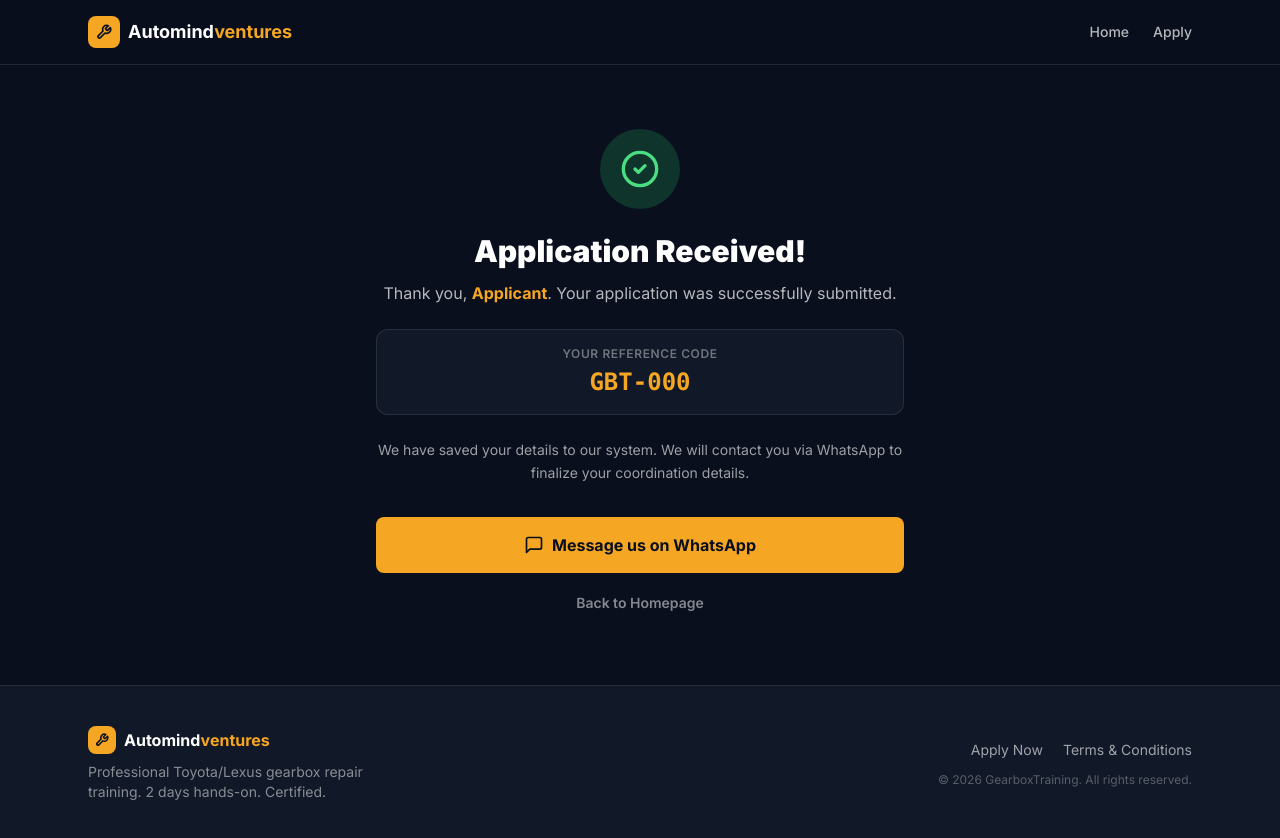
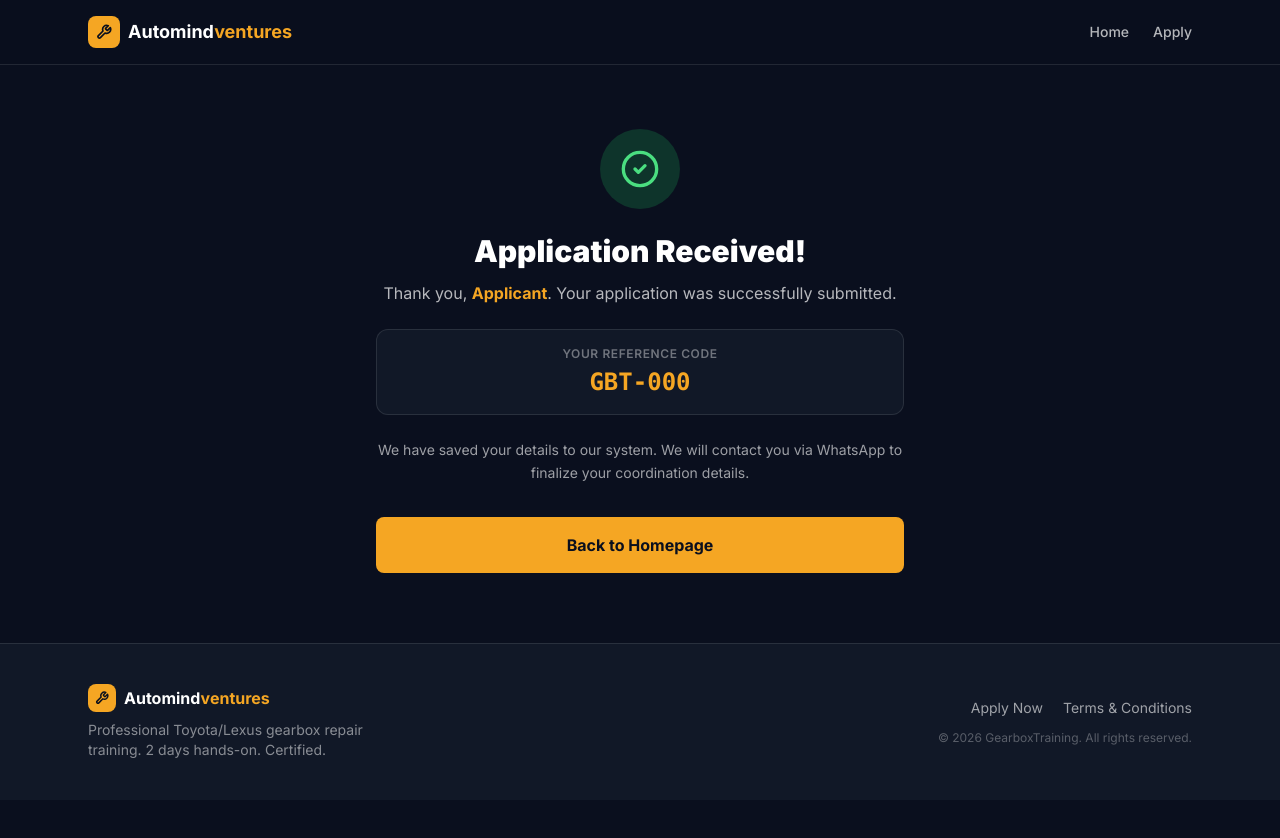
Before and after one commit to Viktor-Kode/automind-ventures, a Next.js app: page /thank-you in a window 1280 px wide. Shown: the top 838 px of the page. After the commit the page ends 800 px from the top, so only its background shows below. Built offline with nearby package versions, Linux system fonts and the light colour scheme.

Commit message:
Filter out old applicants in admin dashboard, remove WhatsApp button from thank-you page

```diff
--- a/app/api/get-applicants/route.ts
+++ b/app/api/get-applicants/route.ts
@@ -18,7 +18,14 @@ export async function GET(req: NextRequest) {
 
     const rows = await getAllApplicants();
 
-    return NextResponse.json({ rows });
+    // Filter out all previous application data before today's reset
+    const CUTOFF_DATE = new Date("2026-07-10T16:00:00Z");
+    const filteredRows = rows.filter((row) => {
+      if (!row.timestamp) return false;
+      return new Date(row.timestamp) >= CUTOFF_DATE;
+    });
+
+    return NextResponse.json({ rows: filteredRows });
   } catch (err: unknown) {
     console.error("[get-applicants]", err);
     return NextResponse.json(
--- a/app/thank-you/page.tsx
+++ b/app/thank-you/page.tsx
@@ -1,6 +1,6 @@
 import type { Metadata } from "next";
 import Link from "next/link";
-import { CheckCircle2, MessageSquare } from "lucide-react";
+import { CheckCircle2 } from "lucide-react";
 
 export const metadata: Metadata = {
   title: "Thank You",
@@ -18,11 +18,6 @@ export default async function ThankYouPage({ searchParams }: ThankYouProps) {
   const resolvedParams = await searchParams;
   const ref = resolvedParams.ref ?? "GBT-000";
   const name = resolvedParams.name ?? "Applicant";
-
-  const whatsappNumber = process.env.NEXT_PUBLIC_WHATSAPP_NUMBER ?? "";
-  const whatsappLink = `https://wa.me/${whatsappNumber}?text=${encodeURIComponent(
-    `Hi AutoMind Ventures, I have completed my application for the Gearbox Repair Training. My reference code is ${ref}.`
-  )}`;
 
   return (
     <div className="max-w-xl mx-auto px-4 sm:px-6 py-16 text-center">
@@ -45,20 +40,9 @@ export default async function ThankYouPage({ searchParams }: ThankYouProps) {
       </p>
 
       <div className="flex flex-col gap-3 justify-center">
-        {whatsappNumber && (
-          <a
-            href={whatsappLink}
-            target="_blank"
-            rel="noopener noreferrer"
-            className="btn-primary flex items-center justify-center gap-2 py-4 px-6 text-base font-bold"
-          >
-            <MessageSquare className="w-5 h-5" />
-            Message us on WhatsApp
-          </a>
-        )}
         <Link
           href="/"
-          className="text-white/50 hover:text-white text-sm font-semibold py-2 transition-colors"
+          className="btn-primary inline-flex items-center justify-center py-4 px-6 text-base font-bold"
         >
           Back to Homepage
         </Link>
```
